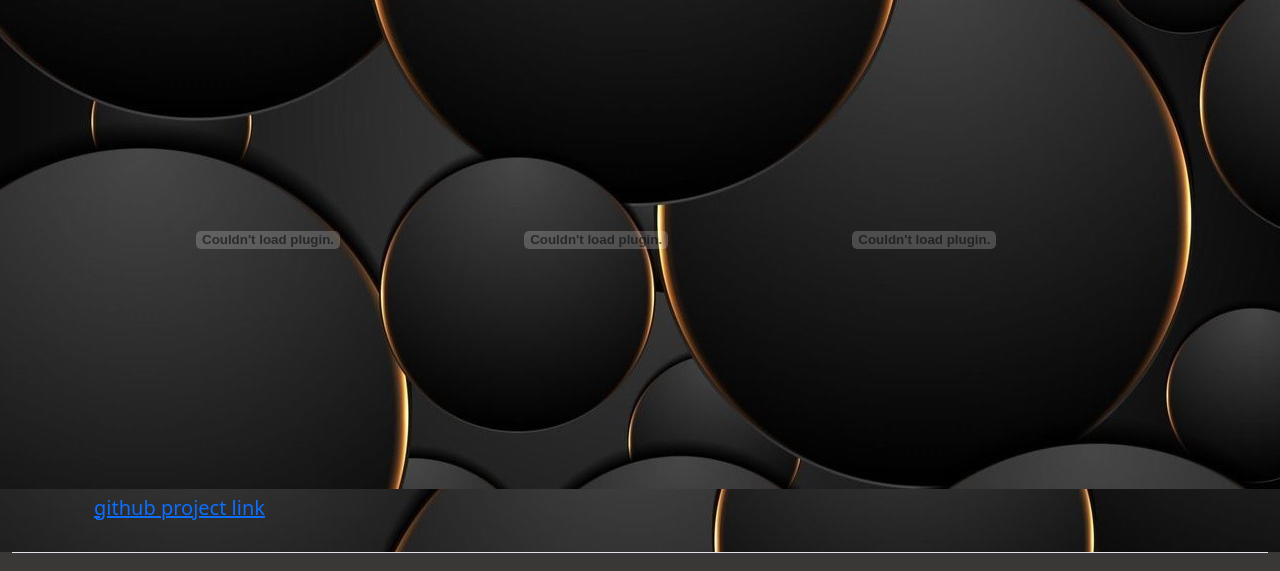
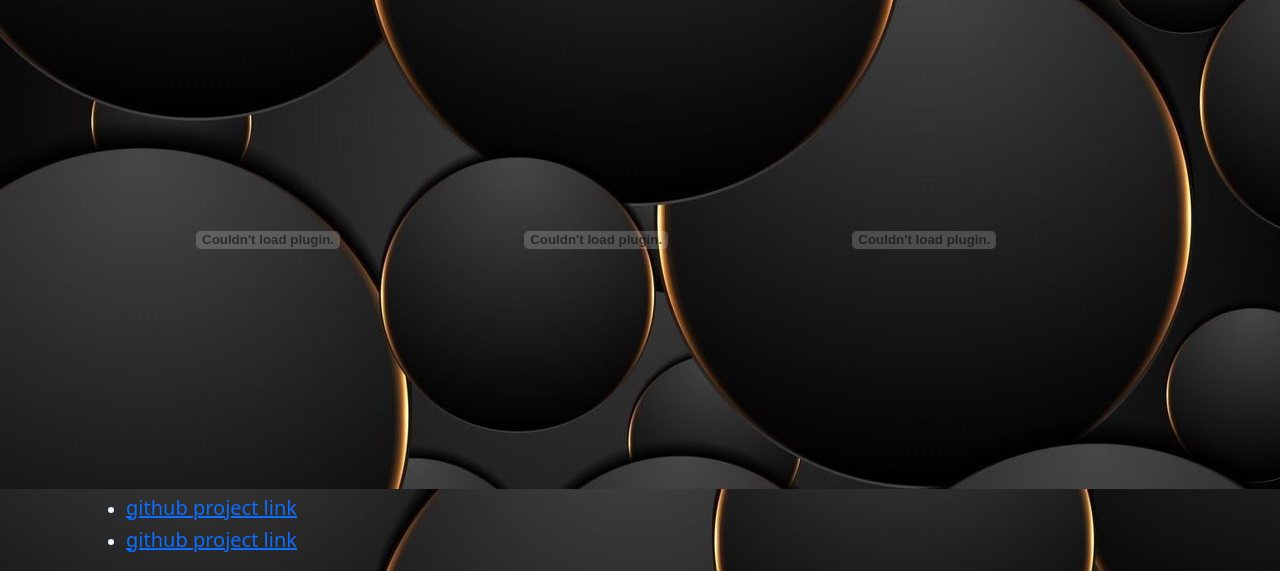
Before and after one commit to IsurikaDaniel/My-Portfolio-, a plain HTML site: page index.html in a window 1280 px wide. Shown: the part 983-1554 px from the top of the page. Drawn offline with nearby package versions, Linux system fonts and the light colour scheme.

Commit message:
html chandeges added

```diff
--- a/index.html
+++ b/index.html
@@ -34,7 +34,6 @@
       <section class=" section container mt-5">
         <h1 class="title"><b>Hello, I'm <br> Nethmi Isurika Daniel</b></h1>
 
-       <!--<img src="img/pro img.jpeg" class="pro">-->
 
         <!---------------------------  img card  ------------------------------------>
         <div class="card mb-4 mt-5">
@@ -119,8 +118,12 @@
             <object data="img/Ditech Official Document.pdf" type="" class=" ms-4  " width="300" height="500" ></object>
             <object data="img/DOC-20240603-WA0009.(2).pdf" type="" class=" ms-4 " width="300" height="500" ></object>
             <object data="img/DigiXDev Vibes.pdf" type="" class="ms-4 " width="300" height="500" ></object>
-            <h5><a href="https://github.com/IsurikaDaniel/IT-MyWEB-N.I.Daniel.git" >github project link </a></h>
 
+            <ul>
+              <li><h5><a href="https://github.com/IsurikaDaniel/IT-MyWEB-N.I.Daniel.git" >github project link </a></h5>  </li>
+              <li> <h5><a href="https://github.com/IsurikaDaniel/JAY-TOURS-web.git">github project link</a></h5>
+              </li>
+            </ul>
           </div>
         </div>
 
```
